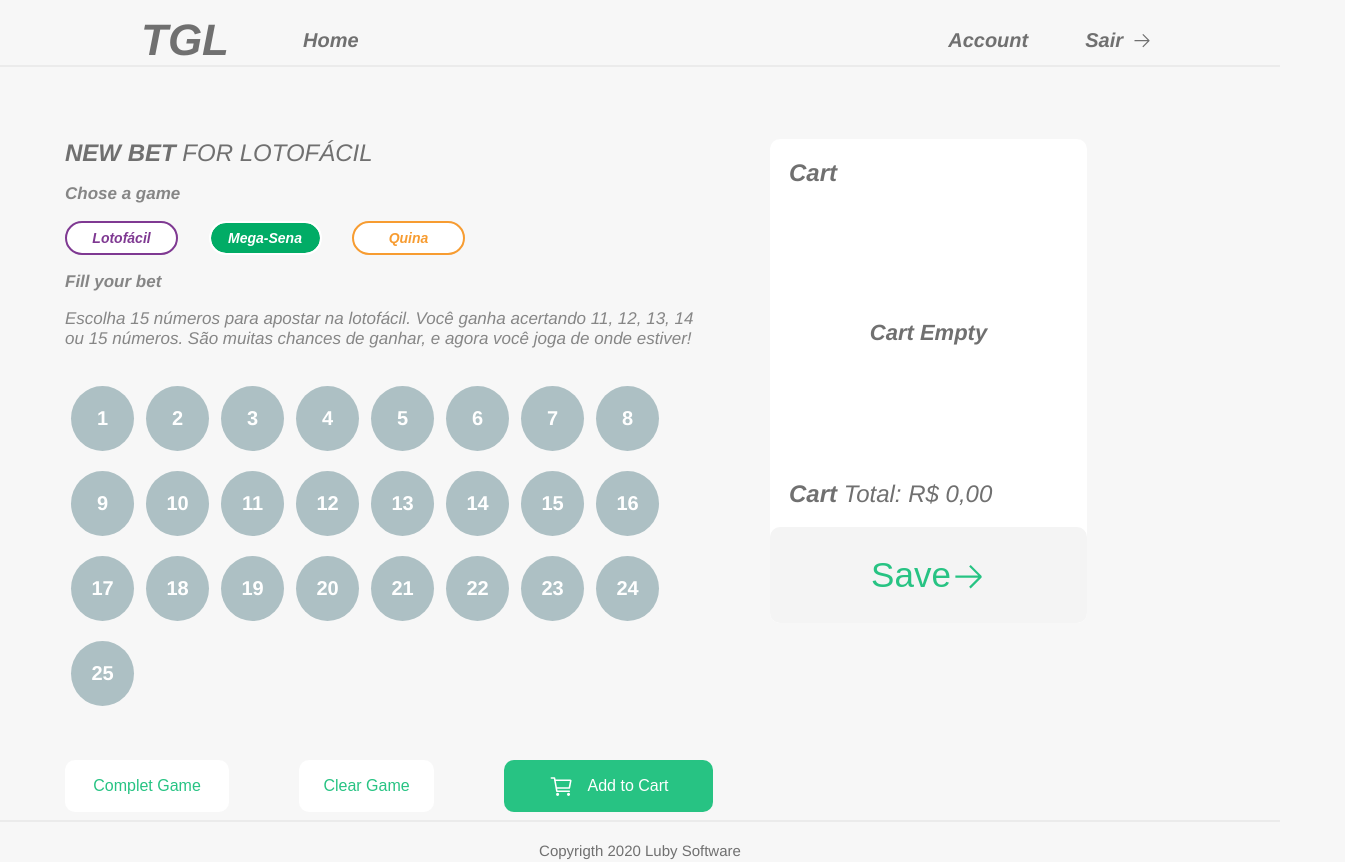
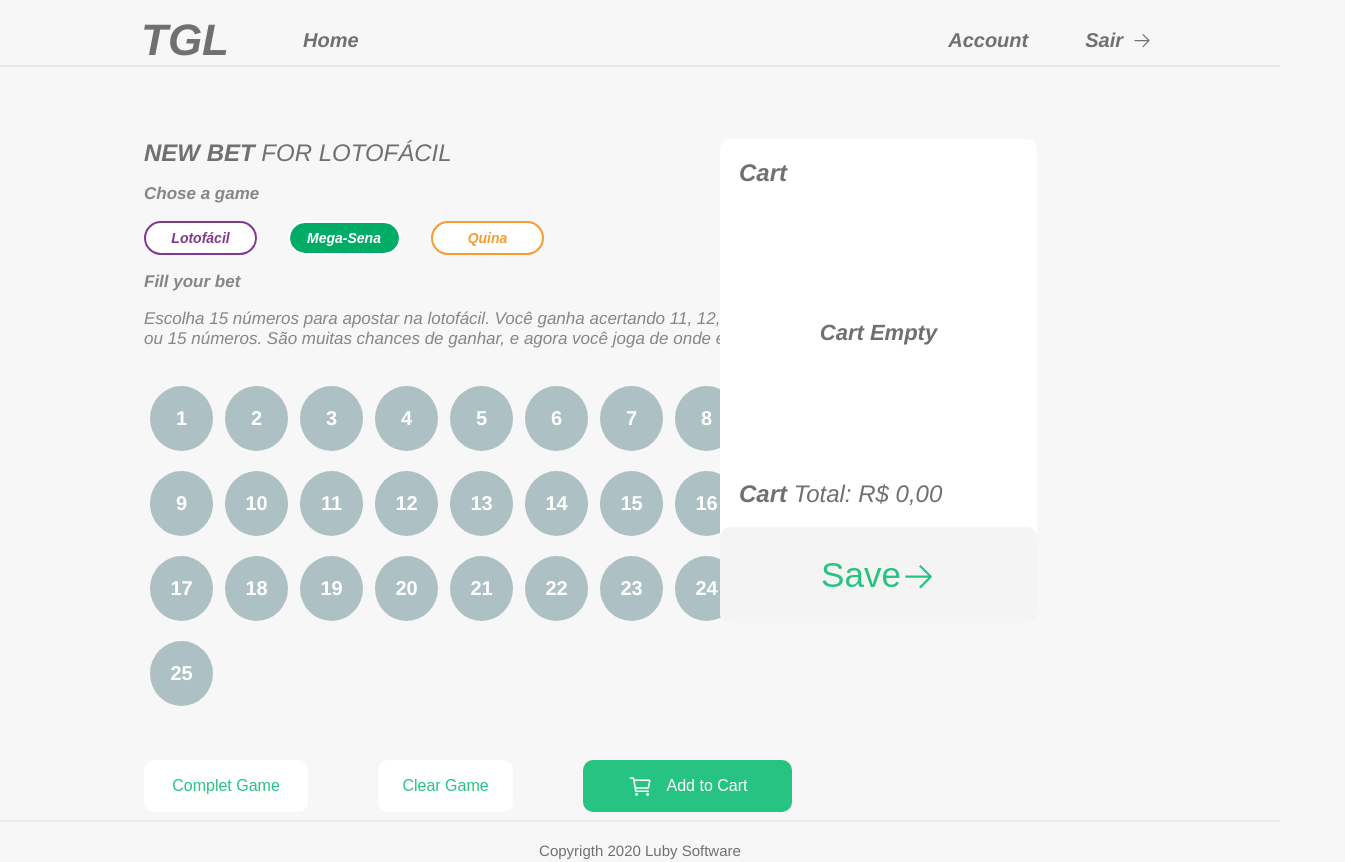
Before and after one commit to Danielbb21/ProvaReact, a React (Create React App) app in the folder prova-react/: page /new-bet/1 in a window 1280 px wide. Shown: the whole page, 1345 px wide, since content can reach past the window. Built offline with nearby package versions, Linux system fonts and the light colour scheme.

Commit message:
Adjunting the New-game page

```diff
--- a/prova-react/src/components/Cart/style.ts
+++ b/prova-react/src/components/Cart/style.ts
@@ -13,6 +13,7 @@ interface BetInfoProps{
     borderColor: string;
     isList?: boolean;
 }
+
 
 export const CartWrapper = styled.div`
     height: 48.4rem;
--- a/prova-react/src/components/Navbar/style.ts
+++ b/prova-react/src/components/Navbar/style.ts
@@ -2,7 +2,7 @@ import { Link } from "react-router-dom";
 import styled from "styled-components";
 
 export const NavLine = styled.div`
-  width: 100vw;
+  /* width: 100vw; */
 
   border-bottom: 2px solid #ebebeb;
 `
--- a/prova-react/src/components/New-Bet/style.ts
+++ b/prova-react/src/components/New-Bet/style.ts
@@ -4,16 +4,18 @@ interface ButtonProps {
     win: number;
 }
 export const BetPageWrapper = styled.div`
-    width: 90vw;
+   margin-top: 7.2rem;
     /* margin:0; */
     display: flex;
+    width: 90vw;
+    overflow-x: hidden;
+    flex: 1;
 
-    flex: 1;
-    margin-top: 7.2rem;
-    justify-content: space-evenly;
+
     @media(max-width: 1111px) {
         /* margin: 0 auto;
          */
+
         margin: 0;
         width: 100vw;
         /* justify-content: center; */
@@ -24,9 +26,10 @@ export const BetPageWrapper = styled.div`
 `;
 
 export const BetNumbers = styled.div`
-    width: 50vw;
+    width: 50%;
     /* height: 100%; */
 
+    margin-left: 14.4rem;
     @media(max-width: 800px) {
        width: 85%;
        margin: 0 auto;
```
